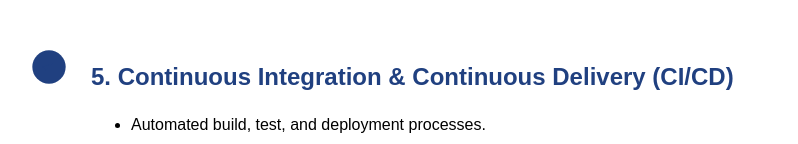
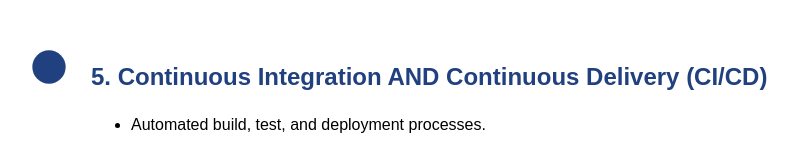
Before and after one commit to SASIKANTHREDDYKUMMITHA/second-GitHub-project, a plain HTML site: page index.html in a window 1280 px wide. Shown: the part 972-1116 px from the top of the page, without its empty margins (165-963 px from the left). Drawn offline with Linux system fonts and the light colour scheme.

Commit message:
Update index.html

```diff
--- a/index.html
+++ b/index.html
@@ -98,7 +98,7 @@
 <svg width="40" height="40" viewBox="0 0 24 24" fill="#204080"><circle cx="12" cy="12" r="10"/><path d="M8 12l2 2 4-4"/></svg>
 </div>
 <div class="feature-content">
-<h2>5. Continuous Integration & Continuous Delivery (CI/CD)</h2>
+<h2>5. Continuous Integration AND Continuous Delivery (CI/CD)</h2>
 <ul>
 <li>Automated build, test, and deployment processes.</li>
 <li>Integration with popular testing and deployment tools.</li>
```
